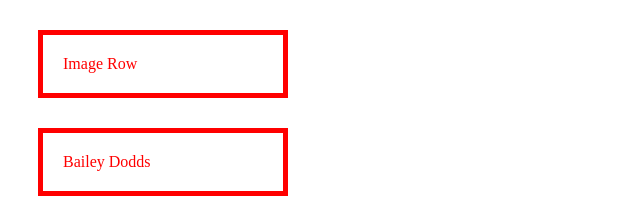
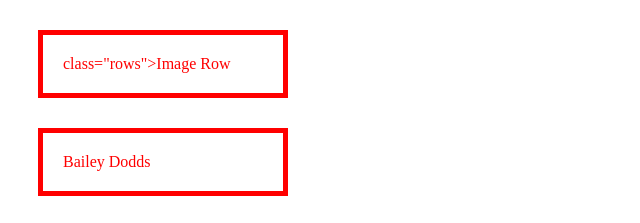
Before and after one commit to baileydodds/link-in-bio, a plain HTML site: page index.html in a window 1280 px wide. Shown: the top 223 px of the page, 0-640 px from the left. Drawn offline with Linux system fonts and the light colour scheme.

Commit message:
Image row update

```diff
--- a/index.html
+++ b/index.html
@@ -22,7 +22,7 @@
   }
 </style>
 
-<div>Image Row</div>
+<div>class="rows">Image Row</div>
 <div>Bailey Dodds</div>
 <div>Social Icons Row</div>
 <div>Links</div>
```
